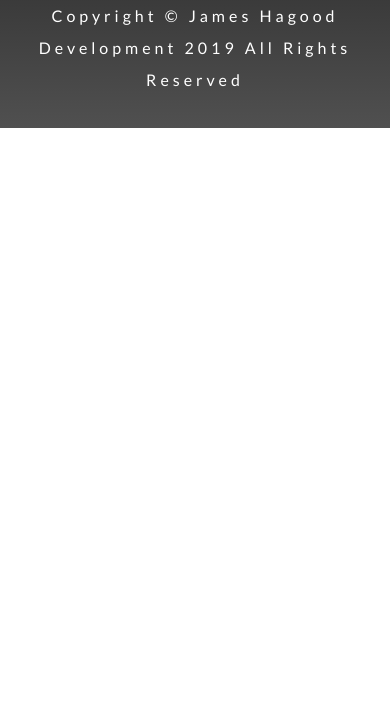
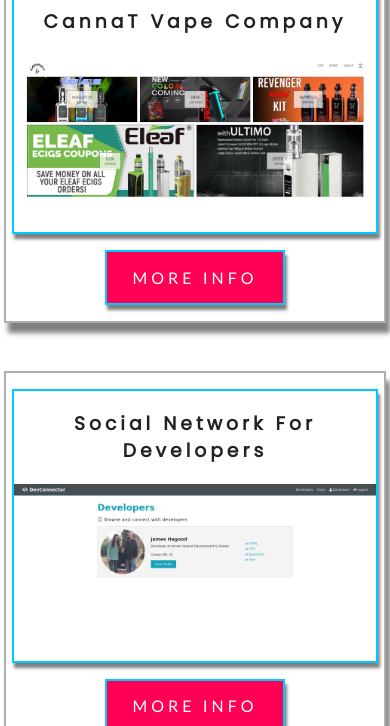
Before and after one commit to cardfaux/JamesHagood, a Gatsby site: page /work in a window 390 px wide. Shown: the part 374-1100 px from the top of the page. Before the commit the page ends 844 px from the top, so only its background shows below. Built offline with nearby package versions, Linux system fonts and the light colour scheme; Gatsby itself is replaced by a stand-in of ours.

Commit message:
added imageGallery.component media queries for the component with styled components

```diff
--- a/gatsby-config.js
+++ b/gatsby-config.js
@@ -16,8 +16,22 @@ module.exports = {
     {
       resolve: `gatsby-source-filesystem`,
       options: {
+        name: `workImages`,
+        path: `${__dirname}/src/workImages/`,
+      },
+    },
+    {
+      resolve: `gatsby-source-filesystem`,
+      options: {
         name: `images`,
         path: `${__dirname}/src/images/`,
+      },
+    },
+    {
+      resolve: `gatsby-source-filesystem`,
+      options: {
+        name: `constants`,
+        path: `${__dirname}/src/constants/`,
       },
     },
     `gatsby-plugin-styled-components`,
--- /dev/null
+++ b/src/components/Work/ImageGallery.component.jsx
@@ -0,0 +1,179 @@
+import React from "react"
+import { graphql, useStaticQuery, Link } from "gatsby"
+import styled from "styled-components"
+import Img from "gatsby-image"
+import AniLink from "gatsby-plugin-transition-link/AniLink"
+
+import StyledTitle from "../StyledTitle"
+
+const getImages = graphql`
+  query Images {
+    fluidCannaT: file(relativePath: { eq: "cannat.png" }) {
+      childImageSharp {
+        fluid {
+          ...GatsbyImageSharpFluid_tracedSVG
+        }
+      }
+    }
+    fluidDevConnect: file(relativePath: { eq: "devconnect.png" }) {
+      childImageSharp {
+        fluid {
+          ...GatsbyImageSharpFluid_tracedSVG
+        }
+      }
+    }
+    fluidEcommerce: file(relativePath: { eq: "ecommerce.png" }) {
+      childImageSharp {
+        fluid {
+          ...GatsbyImageSharpFluid_tracedSVG
+        }
+      }
+    }
+    fluidNodeReact: file(relativePath: { eq: "node-react.png" }) {
+      childImageSharp {
+        fluid {
+          ...GatsbyImageSharpFluid_tracedSVG
+        }
+      }
+    }
+    fluidSmallTown: file(relativePath: { eq: "smallTown.jpg" }) {
+      childImageSharp {
+        fluid {
+          ...GatsbyImageSharpFluid_tracedSVG
+        }
+      }
+    }
+  }
+`
+
+const ImageGallery = () => {
+  const data = useStaticQuery(getImages)
+
+  return (
+    <>
+      <Wrapper>
+        <StyledTitle className="titleclass" title="my" subtitle="work" />
+        <section>
+          <article>
+            <div className="container">
+              <h3>CannaT Vape Company</h3>
+              <Img fluid={data.fluidCannaT.childImageSharp.fluid} />
+            </div>
+            <AniLink fade to="/about" className="btn-primary button">
+              more info
+            </AniLink>
+          </article>
+          <article>
+            <div className="container">
+              <h3>Social Network For Developers</h3>
+              <Img fluid={data.fluidDevConnect.childImageSharp.fluid} />
+            </div>
+            <AniLink fade to="/about" className="btn-primary button">
+              more info
+            </AniLink>
+          </article>
+          <article>
+            <div className="container">
+              <h3>An E-Commerce Site</h3>
+              <Img fluid={data.fluidEcommerce.childImageSharp.fluid} />
+            </div>
+            <AniLink fade to="/about" className="btn-primary button">
+              more info
+            </AniLink>
+          </article>
+          <article className="large">
+            <div className="container">
+              <h3>React-Node Blog</h3>
+              <Img fluid={data.fluidNodeReact.childImageSharp.fluid} />
+            </div>
+            <AniLink fade to="/about" className="btn-primary button">
+              more info
+            </AniLink>
+          </article>
+          <article className="large">
+            <div className="container">
+              <h3>Small Town Creations</h3>
+              <Img fluid={data.fluidSmallTown.childImageSharp.fluid} />
+            </div>
+            <AniLink fade to="/about" className="btn-primary button">
+              more info
+            </AniLink>
+          </article>
+        </section>
+      </Wrapper>
+    </>
+  )
+}
+
+const Wrapper = styled.div`
+  text-align: center;
+  text-transform: capitalize;
+  width: 98vw;
+  margin: 0 auto 10rem auto;
+  article {
+    border: 2px solid var(--darkGrey);
+    padding: 1rem 0;
+    margin-bottom: 3rem;
+    box-shadow: var(--darkShadow);
+  }
+  .basic {
+    width: 100%;
+  }
+  .titleclass {
+    font-size: 2rem;
+    margin: 2rem 0 2.5rem 0;
+  }
+  .container {
+    text-align: center;
+    margin: auto;
+    width: 97%;
+    border: 2px solid var(--primaryColor);
+    box-shadow: var(--lightShadow);
+  }
+  h3 {
+    margin-top: 1.25rem;
+  }
+  article:nth-child(6) {
+    margin-bottom: 0rem;
+  }
+  .button {
+    margin-top: 1rem;
+    box-shadow: var(--lightShadow);
+  }
+  @media (min-width: 768px) {
+    article {
+      display: flex;
+      align-items: center;
+      justify-content: center;
+    }
+    .button {
+      position: absolute;
+      opacity: 1;
+    }
+  }
+  @media (min-width: 1200px) {
+    section {
+      margin: 4rem 4rem 4rem 4rem;
+      display: grid;
+      grid-template-columns: 30vw auto auto;
+      grid-gap: 1rem;
+    }
+    article {
+      width: 30vw;
+      height: auto;
+      justify-self: stretch;
+    }
+    article:last-child {
+      grid-column-start: 3;
+    }
+    .large {
+      width: 30vw;
+      height: 50vh;
+    }
+    .container {
+      height: 100%;
+    }
+  }
+`
+
+export default ImageGallery
--- a/src/constants/services.js
+++ b/src/constants/services.js
@@ -16,7 +16,7 @@ export default [
   },
   {
     icon: <FaDigitalOcean />,
-    title: "Cloud Severless Deployment",
+    title: "Cloud Deployment",
     text:
       "I Use Companies Such as Digital Ocean and Nelify To Deploy My Applications to the Cloud for Reduced Hosting Costs and Better Performance",
   },
--- a/src/constants/social-icons.js
+++ b/src/constants/social-icons.js
@@ -7,6 +7,6 @@ export default [
   },
   {
     icon: <FaLinkedinIn />,
-    url: "https://twitter.com/?lang=en",
+    url: "https://www.linkedin.com/in/james-hagood-5776b4199/",
   },
 ]
--- a/src/pages/work.js
+++ b/src/pages/work.js
@@ -1,7 +1,12 @@
 import React from "react"
 
+import ImageGallery from "../components/Work/ImageGallery.component"
 import Layout from "../components/Layout.component"
 
 export default () => {
-  return <Layout>Welcome To My Work</Layout>
+  return (
+    <Layout>
+      <ImageGallery />
+    </Layout>
+  )
 }
--- a/src/styles/layout.css
+++ b/src/styles/layout.css
@@ -12,6 +12,7 @@
   --mainSpacing: 4px;
   --lightShadow: 2px 5px 3px 0px rgba(0, 0, 0, 0.5);
   --darkShadow: 4px 10px 5px 0px rgba(0, 0, 0, 0.5);
+  --blueShadow: 1px 1px 1px 0px rgba(0, 203, 255, 1);
 }
 
 * {
```
Also changed, not shown: src/constants/portfoliodata.js (added, +22 -0 lines), src/css/imageGallery.module.css (added, +70 -0 lines), src/css/aboutPage.module.css (line endings or trailing spaces), src/workImages/cannat.png (added), src/workImages/devconnect.png (added), src/workImages/ecommerce.png (added), src/workImages/node-react.png (added), src/workImages/smallTown.jpg (added).
